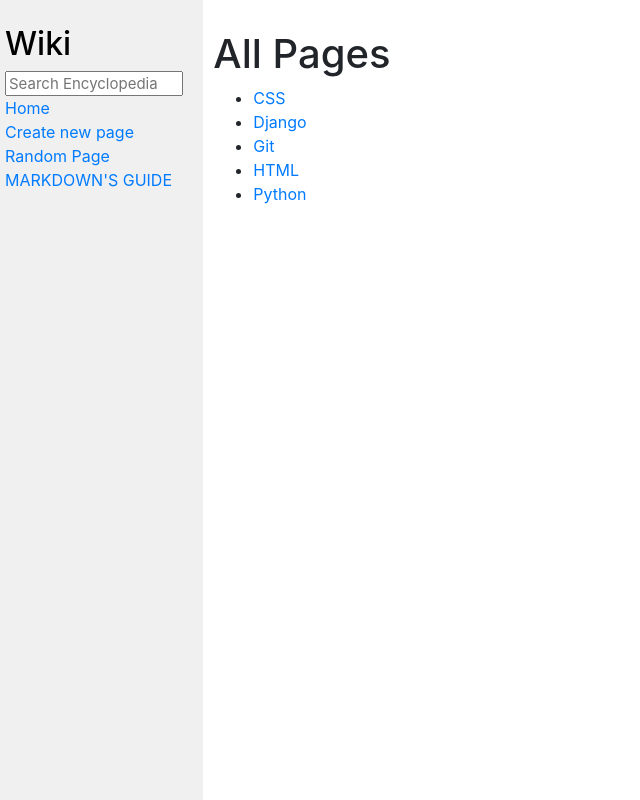
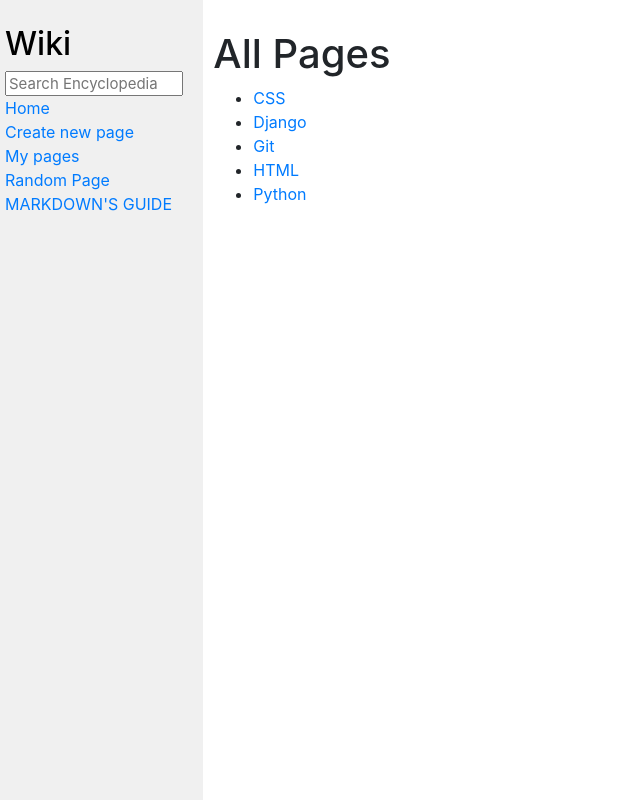
Before and after one commit to rayaaaan/wiki, a Django app: page / in a window 1280 px wide. Shown: the whole page, without its empty margins (0-640 px from the left). Run offline with Django 3.2, Linux system fonts and the light colour scheme; some libraries are stand-ins or nearby versions.

Commit message:
half of my-page done

```diff
--- a/encyclopedia/templates/encyclopedia/index.html
+++ b/encyclopedia/templates/encyclopedia/index.html
@@ -11,7 +11,11 @@
         {% for entry in entries %}
             {% if entry %}
                 <li><a href="{% url 'q:title' name=entry %}">{{ entry }}</a></li>
+            {% else%}
+            <li>you have no pages</li>
             {% endif%}
+
+
         {% endfor %}
     </ul>
 
--- a/encyclopedia/templates/encyclopedia/layout.html
+++ b/encyclopedia/templates/encyclopedia/layout.html
@@ -27,6 +27,9 @@
                     <a href="{% url 'q:add_page' %}">Create new page</a>
                 </div>
                 <div>
+                    <a href="{% url 'q:my_pages' %}">My pages</a>
+                </div>
+                <div>
                      <a href="{% url 'q:random' %}">Random Page</a>
                 </div>
                 <div>
--- a/encyclopedia/urls.py
+++ b/encyclopedia/urls.py
@@ -10,4 +10,5 @@
     path("search/", views.search, name="search"),
     path("add-page/", views.add_page, name="add_page"),
     path("RANDOM-PAGE/", views.random, name="random"),
+    path("my-pages", views.my_pages,name="my_pages"),
 ]
--- a/encyclopedia/views.py
+++ b/encyclopedia/views.py
@@ -11,6 +11,9 @@
         title=request.POST["title_new_page"]
         if title in util.list_entries():
             return HttpResponse(f"there is {title}")
+        if "title" not in request.session:
+            request.session["my_entries"]=[]
+            request.session["my_entries"].append(title)
         content=request.POST["text"]
         util.save_entry(title, content)
     return render(request, "encyclopedia/index.html", {
@@ -34,6 +37,22 @@
 def add_page(request):
     if request.method=="GET":
         return render(request, "encyclopedia/add-page.html")
+
+
+
+
 def random(request):
     random=choice(util.list_entries())
     return title(request, random)
+
+
+
+
+def my_pages(request):
+    if not request.session["my_entries"]:
+        entries="pythone"
+    else:
+        entries=request.session["my_entries"]
+    return render(request, "encyclopedia/my_pages.html",{
+        "my_entries":entries
+    })
```
